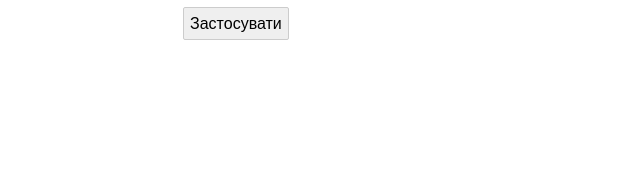
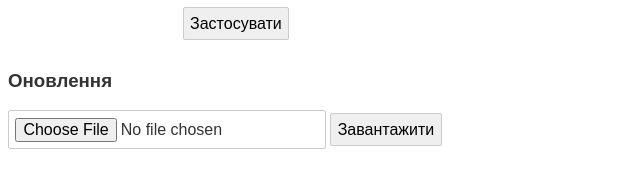
Before and after one commit to sakhnik/arduin-o-punch-web-ui, a Svelte app: page / in a window 1280 px wide. Shown: the part 391-578 px from the top of the page, without its empty margins (0-640 px from the left). Built offline with nearby package versions, Linux system fonts and the light colour scheme; no server answers.

Commit message:
Add upgrade section from arduin-o-punch

```diff
--- a/src/App.svelte
+++ b/src/App.svelte
@@ -1,5 +1,6 @@
 <script>
 import Settings from './settings.svelte'
+import Upgrade from './upgrade.svelte'
 
 let project_version = '1.0.0'
 let git_revision = 'abcdef'
@@ -9,3 +10,4 @@ let git_revision = 'abcdef'
 <p>Версія <span>{project_version}-{git_revision}</span></p>
 
 <Settings/>
+<Upgrade/>
--- /dev/null
+++ b/src/upgrade.svelte
@@ -0,0 +1,38 @@
+<style>
+.container {
+  font-family: sans-serif;
+}
+</style>
+
+<script>
+
+function onSubmit() {
+  let uploadForm = document.getElementById('upload-form');
+  let prg = document.getElementById('prg');
+  prg.style.backgroundColor = 'blue';
+  var data = new FormData(uploadForm);
+  var req = new XMLHttpRequest();
+  var fsize = document.getElementById('file').files[0].size;
+  req.open('POST', '/update?size=' + fsize);
+  req.upload.addEventListener('progress', p => {
+    console.log("progress " + p.loaded + " " + p.total);
+    let w = Math.round(p.loaded/p.total*100) + '%';
+    if (p.lengthComputable) {
+      prg.innerHTML = w;
+      prg.style.width = w;
+    }
+    if (w == '100%') prg.style.backgroundColor = 'black';
+  });
+  req.send(data);
+}
+</script>
+
+<div class="container">
+  <h3>Оновлення</h3>
+  <form method='POST' enctype='multipart/form-data' id='upload-form' on:submit|preventDefault={onSubmit}>
+    <input type='file' id='file' name='update' accept='.esp32.bin'/>
+    <input type='submit' value='Завантажити'/>
+  </form>
+  <br/>
+  <div id='prg' style='width:0;color:white;text-align:center'>0%</div>
+</div>
```
Also changed, not shown: server.js (+14 -0 lines).
